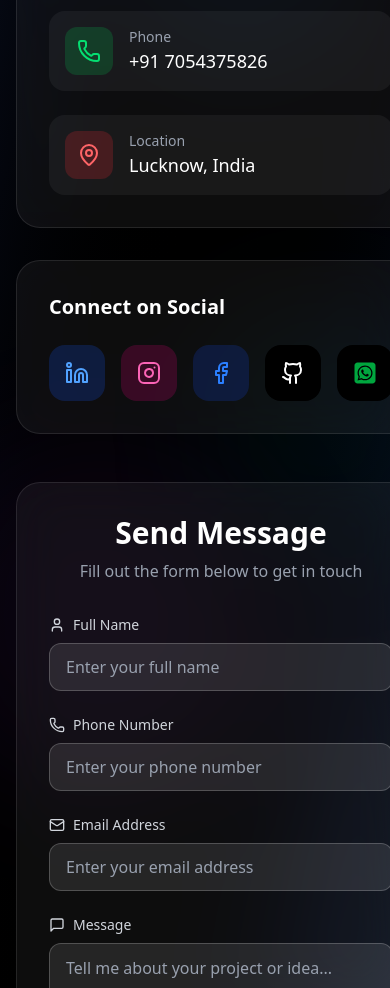
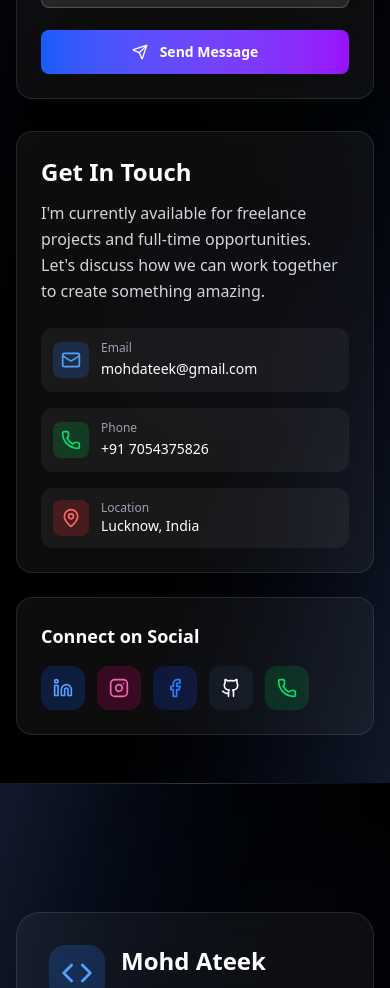
Before and after one commit to md-Ateek-dev/My_Portfolio, a React (Vite) app: page / in a window 390 px wide. Shown: the part 7520-8508 px from the top of the page. Built offline with nearby package versions, Linux system fonts and the light colour scheme; a web font is replaced by a local one.

Commit message:
contact form responsive

```diff
--- a/src/Components/Contact.jsx
+++ b/src/Components/Contact.jsx
@@ -1,6 +1,5 @@
 import React, { useState, useEffect } from 'react';
-import { Mail, Phone, MapPin, Send, User, MessageSquare, Linkedin, Instagram, Facebook, GitBranch, Github } from 'lucide-react';
-import { FaSquareWhatsapp } from "react-icons/fa6";
+import { Mail, Phone, MapPin, Send, User, MessageSquare, Linkedin, Instagram, Facebook, Github } from 'lucide-react';
 
 const Contact = () => {
   const [result, setResult] = useState("");
@@ -69,82 +68,82 @@ const Contact = () => {
         {/* Animated Grid */}
         <div className="absolute inset-0 bg-gradient-to-br from-gray-900 via-black to-gray-900"></div>
         <div
-          className="absolute inset-0 opacity-30"
+          className="absolute inset-0 opacity-30 hidden md:block"
           style={{
             background: `radial-gradient(600px circle at ${mousePosition.x}px ${mousePosition.y}px, rgba(59, 130, 246, 0.15), transparent 40%)`
           }}
         ></div>
 
-        {/* Floating Orbs */}
-        <div className="absolute top-1/4 left-1/4 w-72 h-72 bg-blue-500/10 rounded-full blur-3xl animate-pulse"></div>
-        <div className="absolute bottom-1/4 right-1/4 w-96 h-96 bg-purple-500/10 rounded-full blur-3xl animate-pulse delay-1000"></div>
-        <div className="absolute top-1/2 left-1/2 w-64 h-64 bg-cyan-500/10 rounded-full blur-3xl animate-pulse delay-2000"></div>
+        {/* Floating Orbs - Adjusted for mobile */}
+        <div className="absolute top-1/4 left-1/4 w-32 h-32 md:w-72 md:h-72 bg-blue-500/10 rounded-full blur-3xl animate-pulse"></div>
+        <div className="absolute bottom-1/4 right-1/4 w-40 h-40 md:w-96 md:h-96 bg-purple-500/10 rounded-full blur-3xl animate-pulse delay-1000"></div>
+        <div className="absolute top-1/2 left-1/2 w-28 h-28 md:w-64 md:h-64 bg-cyan-500/10 rounded-full blur-3xl animate-pulse delay-2000"></div>
       </div>
 
       {/* Content */}
-      <div className="relative z-10 min-h-screen flex flex-col items-center justify-center px-4 py-20">
+      <div className="relative z-10 min-h-screen flex flex-col items-center justify-center px-4 sm:px-6 lg:px-8 py-12 sm:py-16 lg:py-20">
         {/* Header */}
-        <div className="text-center mb-16 max-w-4xl">
-          <h1 className="text-6xl md:text-7xl font-black text-white mb-6 tracking-tight">
+        <div className="text-center mb-8 sm:mb-12 lg:mb-16 max-w-4xl w-full">
+          <h1 className="text-4xl sm:text-5xl md:text-6xl lg:text-7xl font-black text-white mb-4 sm:mb-6 tracking-tight leading-tight">
             Let's
             <span className="bg-gradient-to-r from-blue-400 via-purple-500 to-cyan-400 bg-clip-text text-transparent animate-pulse">
               {" "}Connect
             </span>
           </h1>
-          <p className="text-xl text-gray-400 leading-relaxed max-w-2xl mx-auto">
+          <p className="text-base sm:text-lg lg:text-xl text-gray-400 leading-relaxed max-w-2xl mx-auto px-2">
             Ready to bring your ideas to life? Let's create something extraordinary together.
           </p>
         </div>
 
         {/* Main Content Grid */}
-        <div className="w-full max-w-7xl grid lg:grid-cols-2 gap-12 lg:gap-20">
+        <div className="w-full max-w-7xl grid grid-cols-1 lg:grid-cols-2 gap-8 sm:gap-12 lg:gap-20">
 
           {/* Contact Info Card */}
-          <div className="space-y-8">
+          <div className="space-y-6 sm:space-y-8 order-2 lg:order-1">
             {/* Info Card */}
-            <div className="bg-white/5 backdrop-blur-xl border border-white/10 rounded-3xl p-8 hover:bg-white/10 transition-all duration-500 group">
-              <div className="space-y-8">
+            <div className="bg-white/5 backdrop-blur-xl border border-white/10 rounded-2xl sm:rounded-3xl p-6 sm:p-8 hover:bg-white/10 transition-all duration-500 group">
+              <div className="space-y-6 sm:space-y-8">
                 <div>
-                  <h2 className="text-3xl font-bold text-white mb-4">Get In Touch</h2>
-                  <p className="text-gray-300 text-lg leading-relaxed">
+                  <h2 className="text-2xl sm:text-3xl font-bold text-white mb-3 sm:mb-4">Get In Touch</h2>
+                  <p className="text-gray-300 text-base sm:text-lg leading-relaxed">
                     I'm currently available for freelance projects and full-time opportunities.
                     Let's discuss how we can work together to create something amazing.
                   </p>
                 </div>
 
                 {/* Contact Details */}
-                <div className="space-y-6">
-                  <div className="flex items-center gap-4 p-4 rounded-2xl bg-white/5 hover:bg-white/10 transition-all duration-300 group/item">
-                    <div className="p-3 bg-blue-500/20 rounded-xl group-hover/item:bg-blue-500/30 transition-all duration-300">
-                      <Mail className="w-6 h-6 text-blue-400" />
+                <div className="space-y-4 sm:space-y-6">
+                  <div className="flex items-center gap-3 sm:gap-4 p-3 sm:p-4 rounded-xl sm:rounded-2xl bg-white/5 hover:bg-white/10 transition-all duration-300 group/item">
+                    <div className="p-2 sm:p-3 bg-blue-500/20 rounded-lg sm:rounded-xl group-hover/item:bg-blue-500/30 transition-all duration-300 flex-shrink-0">
+                      <Mail className="w-5 h-5 sm:w-6 sm:h-6 text-blue-400" />
                     </div>
-                    <div>
-                      <p className="text-gray-400 text-sm">Email</p>
-                      <a href="mailto:mohdateek@gmail.com" className="text-white hover:text-blue-400 transition-colors text-lg font-medium">
+                    <div className="min-w-0 flex-1">
+                      <p className="text-gray-400 text-xs sm:text-sm">Email</p>
+                      <a href="mailto:mohdateek@gmail.com" className="text-white hover:text-blue-400 transition-colors text-sm sm:text-lg font-medium break-all">
                         mohdateek@gmail.com
                       </a>
                     </div>
                   </div>
 
-                  <div className="flex items-center gap-4 p-4 rounded-2xl bg-white/5 hover:bg-white/10 transition-all duration-300 group/item">
-                    <div className="p-3 bg-green-500/20 rounded-xl group-hover/item:bg-green-500/30 transition-all duration-300">
-                      <Phone className="w-6 h-6 text-green-400" />
+                  <div className="flex items-center gap-3 sm:gap-4 p-3 sm:p-4 rounded-xl sm:rounded-2xl bg-white/5 hover:bg-white/10 transition-all duration-300 group/item">
+                    <div className="p-2 sm:p-3 bg-green-500/20 rounded-lg sm:rounded-xl group-hover/item:bg-green-500/30 transition-all duration-300 flex-shrink-0">
+                      <Phone className="w-5 h-5 sm:w-6 sm:h-6 text-green-400" />
                     </div>
-                    <div>
-                      <p className="text-gray-400 text-sm">Phone</p>
-                      <a href="tel:7054375826" className="text-white hover:text-green-400 transition-colors text-lg font-medium">
+                    <div className="min-w-0 flex-1">
+                      <p className="text-gray-400 text-xs sm:text-sm">Phone</p>
+                      <a href="tel:7054375826" className="text-white hover:text-green-400 transition-colors text-sm sm:text-lg font-medium">
                         +91 7054375826
                       </a>
                     </div>
                   </div>
 
-                  <div className="flex items-center gap-4 p-4 rounded-2xl bg-white/5 hover:bg-white/10 transition-all duration-300 group/item">
-                    <div className="p-3 bg-red-500/20 rounded-xl group-hover/item:bg-red-500/30 transition-all duration-300">
-                      <MapPin className="w-6 h-6 text-red-400" />
+                  <div className="flex items-center gap-3 sm:gap-4 p-3 sm:p-4 rounded-xl sm:rounded-2xl bg-white/5 hover:bg-white/10 transition-all duration-300 group/item">
+                    <div className="p-2 sm:p-3 bg-red-500/20 rounded-lg sm:rounded-xl group-hover/item:bg-red-500/30 transition-all duration-300 flex-shrink-0">
+                      <MapPin className="w-5 h-5 sm:w-6 sm:h-6 text-red-400" />
                     </div>
-                    <div>
-                      <p className="text-gray-400 text-sm">Location</p>
-                      <p className="text-white text-lg font-medium">Lucknow, India</p>
+                    <div className="min-w-0 flex-1">
+                      <p className="text-gray-400 text-xs sm:text-sm">Location</p>
+                      <p className="text-white text-sm sm:text-lg font-medium">Lucknow, India</p>
                     </div>
                   </div>
                 </div>
@@ -152,62 +151,62 @@ const Contact = () => {
             </div>
 
             {/* Social Links */}
-            <div className="bg-white/5 backdrop-blur-xl border border-white/10 rounded-3xl p-8">
-              <h3 className="text-xl font-bold text-white mb-6">Connect on Social</h3>
-              <div className="flex gap-4">
+            <div className="bg-white/5 backdrop-blur-xl border border-white/10 rounded-2xl sm:rounded-3xl p-6 sm:p-8">
+              <h3 className="text-lg sm:text-xl font-bold text-white mb-4 sm:mb-6">Connect on Social</h3>
+              <div className="flex flex-wrap gap-3 sm:gap-4">
                 <a
                   href="https://www.linkedin.com/in/mohd-ateek-80a949256"
                   target="_blank"
                   rel="noopener noreferrer"
-                  className="p-4 bg-blue-600/20 hover:bg-blue-600/40 rounded-2xl transition-all duration-300 hover:scale-110 group"
+                  className="p-3 sm:p-4 bg-blue-600/20 hover:bg-blue-600/40 rounded-xl sm:rounded-2xl transition-all duration-300 hover:scale-110 group"
                 >
-                  <Linkedin className="w-6 h-6 text-blue-400 group-hover:text-blue-300" />
+                  <Linkedin className="w-5 h-5 sm:w-6 sm:h-6 text-blue-400 group-hover:text-blue-300" />
                 </a>
                 <a
                   href="https://www.instagram.com/md_ateek09?igsh=ajZjNnFreWhwYWgx"
                   target="_blank"
                   rel="noopener noreferrer"
-                  className="p-4 bg-pink-600/20 hover:bg-pink-600/40 rounded-2xl transition-all duration-300 hover:scale-110 group"
+                  className="p-3 sm:p-4 bg-pink-600/20 hover:bg-pink-600/40 rounded-xl sm:rounded-2xl transition-all duration-300 hover:scale-110 group"
                 >
-                  <Instagram className="w-6 h-6 text-pink-400 group-hover:text-pink-300" />
+                  <Instagram className="w-5 h-5 sm:w-6 sm:h-6 text-pink-400 group-hover:text-pink-300" />
                 </a>
                 <a
                   href="https://www.facebook.com/people/Mohd-Ateek/100058326015440/"
                   target="_blank"
                   rel="noopener noreferrer"
-                  className="p-4 bg-blue-700/20 hover:bg-blue-700/40 rounded-2xl transition-all duration-300 hover:scale-110 group"
+                  className="p-3 sm:p-4 bg-blue-700/20 hover:bg-blue-700/40 rounded-xl sm:rounded-2xl transition-all duration-300 hover:scale-110 group"
                 >
-                  <Facebook className="w-6 h-6 text-blue-500 group-hover:text-blue-400" />
+                  <Facebook className="w-5 h-5 sm:w-6 sm:h-6 text-blue-500 group-hover:text-blue-400" />
                 </a>
                 <a
                   href="https://github.com/md-Ateek-dev"
                   target="_blank"
                   rel="noopener noreferrer"
-                  className="p-4 bg-black hover:bg-slate-800 rounded-2xl transition-all duration-300 hover:scale-110 group"
+                  className="p-3 sm:p-4 bg-gray-800/50 hover:bg-gray-700/50 rounded-xl sm:rounded-2xl transition-all duration-300 hover:scale-110 group"
                 >
-                  <Github className="w-6 h-6 text-white group-hover:text-white" />
+                  <Github className="w-5 h-5 sm:w-6 sm:h-6 text-white group-hover:text-gray-300" />
                 </a>
                 <a
                   href="https://wa.me/message/ANXSMJIEXO3GF1"
                   target="_blank"
                   rel="noopener noreferrer"
-                  className="p-4 bg-black hover:bg-slate-800 rounded-2xl transition-all duration-300 hover:scale-110 group"
+                  className="p-3 sm:p-4 bg-green-600/20 hover:bg-green-600/40 rounded-xl sm:rounded-2xl transition-all duration-300 hover:scale-110 group"
                 >
-                  <FaSquareWhatsapp className="w-6 h-6 text-green-600 group-hover:text-green-700" />
+                  <Phone className="w-5 h-5 sm:w-6 sm:h-6 text-green-400 group-hover:text-green-300" />
                 </a>
               </div>
             </div>
           </div>
 
           {/* Contact Form */}
-          <div className="bg-white/5 backdrop-blur-xl border border-white/10 rounded-3xl p-8 hover:bg-white/10 transition-all duration-500">
-            <div className="space-y-6">
-              <div className="text-center mb-8">
-                <h2 className="text-3xl font-bold text-white mb-2">Send Message</h2>
-                <p className="text-gray-400">Fill out the form below to get in touch</p>
+          <div className="bg-white/5 backdrop-blur-xl border border-white/10 rounded-2xl sm:rounded-3xl p-6 sm:p-8 hover:bg-white/10 transition-all duration-500 order-1 lg:order-2">
+            <div className="space-y-4 sm:space-y-6">
+              <div className="text-center mb-6 sm:mb-8">
+                <h2 className="text-2xl sm:text-3xl font-bold text-white mb-2">Send Message</h2>
+                <p className="text-gray-400 text-sm sm:text-base">Fill out the form below to get in touch</p>
               </div>
 
-              <div className="grid md:grid-cols-2 gap-6">
+              <div className="grid grid-cols-1 sm:grid-cols-2 gap-4 sm:gap-6">
                 <div className="space-y-2">
                   <label className="text-gray-300 text-sm font-medium flex items-center gap-2">
                     <User className="w-4 h-4" />
@@ -217,7 +216,7 @@ const Contact = () => {
                     type="text"
                     id="name"
                     placeholder="Enter your full name"
-                    className="w-full h-12 px-4 bg-white/10 border border-white/20 rounded-xl text-white placeholder-gray-400 focus:outline-none focus:ring-2 focus:ring-blue-500 focus:border-transparent transition-all duration-300"
+                    className="w-full h-11 sm:h-12 px-3 sm:px-4 bg-white/10 border border-white/20 rounded-lg sm:rounded-xl text-white placeholder-gray-400 focus:outline-none focus:ring-2 focus:ring-blue-500 focus:border-transparent transition-all duration-300 text-sm sm:text-base"
                   />
                 </div>
 
@@ -230,7 +229,7 @@ const Contact = () => {
                     type="tel"
                     id="number"
                     placeholder="Enter your phone number"
-                    className="w-full h-12 px-4 bg-white/10 border border-white/20 rounded-xl text-white placeholder-gray-400 focus:outline-none focus:ring-2 focus:ring-blue-500 focus:border-transparent transition-all duration-300"
+                    className="w-full h-11 sm:h-12 px-3 sm:px-4 bg-white/10 border border-white/20 rounded-lg sm:rounded-xl text-white placeholder-gray-400 focus:outline-none focus:ring-2 focus:ring-blue-500 focus:border-transparent transition-all duration-300 text-sm sm:text-base"
                   />
                 </div>
               </div>
@@ -244,7 +243,7 @@ const Contact = () => {
                   type="email"
                   id="email"
                   placeholder="Enter your email address"
-                  className="w-full h-12 px-4 bg-white/10 border border-white/20 rounded-xl text-white placeholder-gray-400 focus:outline-none focus:ring-2 focus:ring-blue-500 focus:border-transparent transition-all duration-300"
+                  className="w-full h-11 sm:h-12 px-3 sm:px-4 bg-white/10 border border-white/20 rounded-lg sm:rounded-xl text-white placeholder-gray-400 focus:outline-none focus:ring-2 focus:ring-blue-500 focus:border-transparent transition-all duration-300 text-sm sm:text-base"
                 />
               </div>
 
@@ -255,23 +254,23 @@ const Contact = () => {
                 </label>
                 <textarea
                   id="message"
-                  rows="6"
+                  rows="5"
                   placeholder="Tell me about your project or idea..."
-                  className="w-full px-4 py-3 bg-white/10 border border-white/20 rounded-xl text-white placeholder-gray-400 focus:outline-none focus:ring-2 focus:ring-blue-500 focus:border-transparent transition-all duration-300 resize-none"
+                  className="w-full px-3 sm:px-4 py-3 bg-white/10 border border-white/20 rounded-lg sm:rounded-xl text-white placeholder-gray-400 focus:outline-none focus:ring-2 focus:ring-blue-500 focus:border-transparent transition-all duration-300 resize-none text-sm sm:text-base"
                 ></textarea>
               </div>
 
               <button
                 onClick={handleSubmit}
                 disabled={isSubmitting}
-                className="w-full bg-gradient-to-r from-blue-600 to-purple-600 hover:from-blue-700 hover:to-purple-700 text-white font-semibold py-4 px-8 rounded-xl shadow-2xl hover:shadow-blue-500/25 transition-all duration-300 transform hover:-translate-y-1 disabled:opacity-50 disabled:cursor-not-allowed flex items-center justify-center gap-3"
+                className="w-full bg-gradient-to-r from-blue-600 to-purple-600 hover:from-blue-700 hover:to-purple-700 text-white font-semibold py-3 sm:py-4 px-6 sm:px-8 rounded-lg sm:rounded-xl shadow-2xl hover:shadow-blue-500/25 transition-all duration-300 transform hover:-translate-y-1 disabled:opacity-50 disabled:cursor-not-allowed flex items-center justify-center gap-3 text-sm sm:text-base"
               >
-                <Send className={`w-5 h-5 ${isSubmitting ? 'animate-spin' : ''}`} />
+                <Send className={`w-4 h-4 sm:w-5 sm:h-5 ${isSubmitting ? 'animate-spin' : ''}`} />
                 {isSubmitting ? 'Sending...' : 'Send Message'}
               </button>
 
               {result && (
-                <div className={`text-center p-4 rounded-xl ${
+                <div className={`text-center p-3 sm:p-4 rounded-lg sm:rounded-xl text-sm sm:text-base ${
                   result.includes('successfully')
                     ? 'bg-green-500/20 text-green-300 border border-green-500/20'
                     : 'bg-red-500/20 text-red-300 border border-red-500/20'
```
